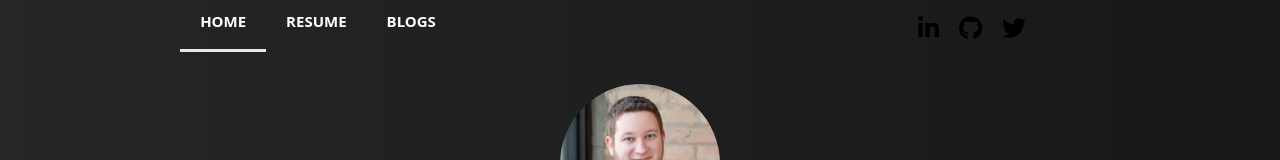
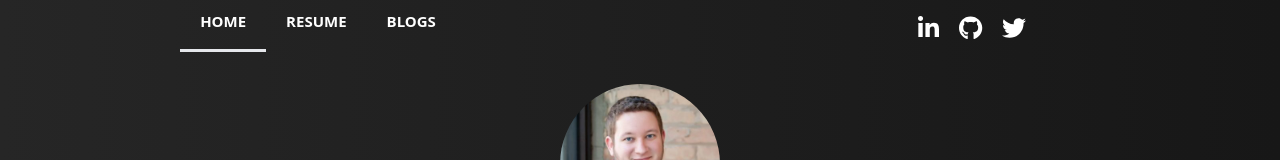
Before and after one commit to jonthornton07/personal-website, a Next.js app: page / in a window 1280 px wide. Shown: the top 160 px of the page. Built offline with nearby package versions, Linux system fonts and the light colour scheme.

Commit message:
Changing icon colors

```diff
--- a/src/components/header/AppHeader.tsx
+++ b/src/components/header/AppHeader.tsx
@@ -28,9 +28,9 @@ const AppHeader: React.FC<Props> = ({activePage}) => {
                     })}
                 </div>
                 <div className="flex flex-row-reverse place-content-center">
-                    <FontAwesomeIcon icon={faTwitter} size="xl" className="self-center ml-5"/>
-                    <FontAwesomeIcon icon={faGithub} size="xl" className="self-center ml-5"/>
-                    <FontAwesomeIcon icon={faLinkedinIn} size="xl" className="self-center ml-5"/>
+                    <FontAwesomeIcon icon={faTwitter} size="xl" className="self-center ml-5" color="white"/>
+                    <FontAwesomeIcon icon={faGithub} size="xl" className="self-center ml-5" color="white"/>
+                    <FontAwesomeIcon icon={faLinkedinIn} size="xl" className="self-center ml-5" color="white"/>
                 </div>
             </div>
         </Banner>
--- a/src/components/profile/profileSection.tsx
+++ b/src/components/profile/profileSection.tsx
@@ -5,6 +5,9 @@ interface Props {
     data: WorkModel
 }
 
+//TODO: Make items collapseable
+//TODO: Change the outline to be card esk
+//TODO: Maybe make the screen more interactive?
 const ProfileSection: React.FC<Props> = ({
     data
 }) => {
```
